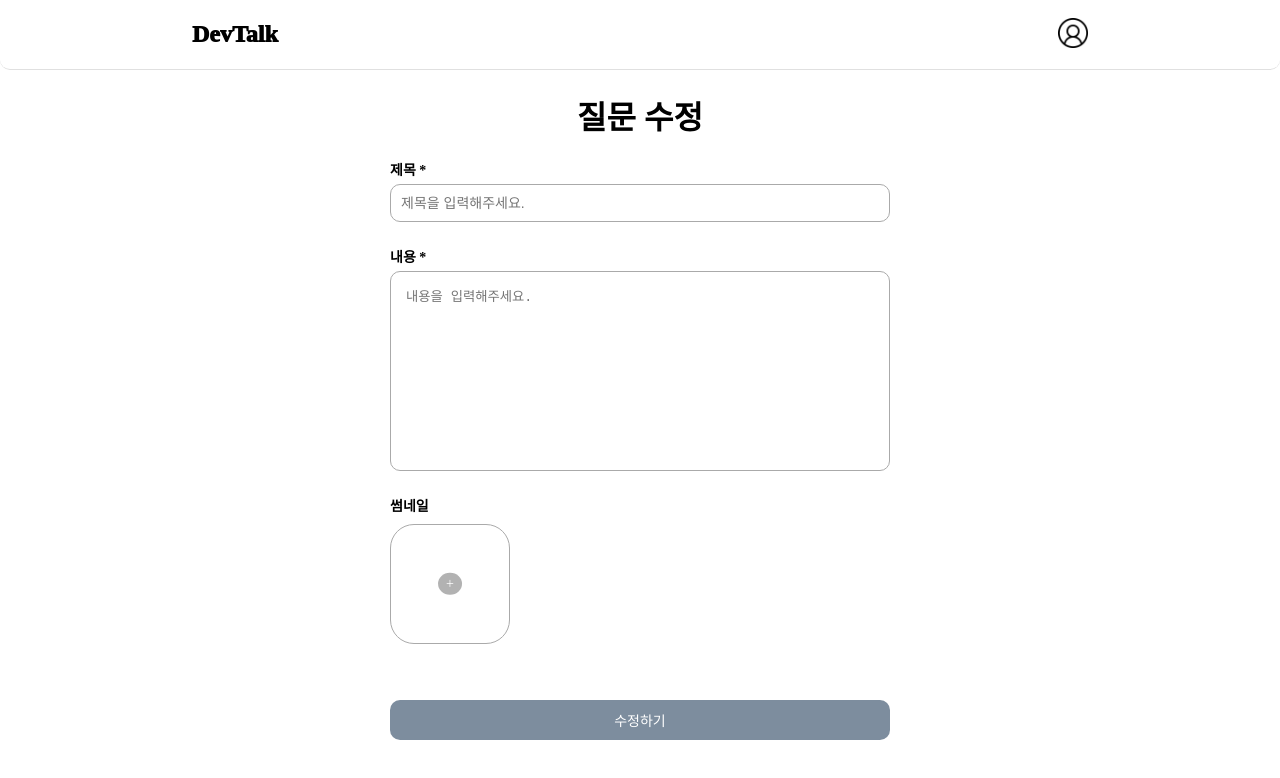
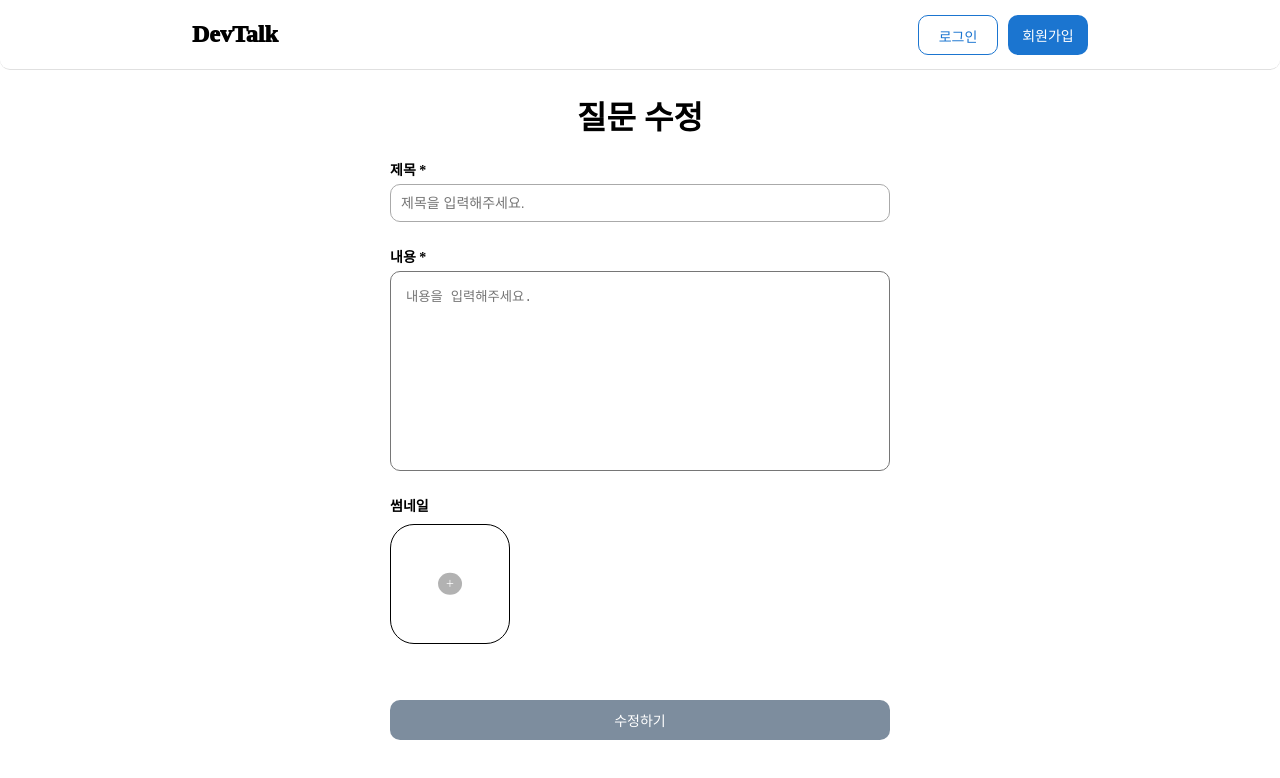
Before and after one commit to 100-hours-a-week/3-ian-kim-community-fe, a React (Vite) app: page /post/edit in a window 1280 px wide. Shown: the top 778 px of the page. Built offline with nearby package versions, Linux system fonts and the light colour scheme.

Commit message:
style: border 공통 스타일 설정

```diff
--- a/src/react/components/button/FormButton.module.css
+++ b/src/react/components/button/FormButton.module.css
@@ -3,7 +3,6 @@
   border: none;
   padding: 0.625rem;
   font-size: 0.875rem;
-  border-radius: 0.625rem;
   margin-top: 0.625rem;
   color: white;
   background-color: #3678bf;
--- a/src/react/components/header/Header.jsx
+++ b/src/react/components/header/Header.jsx
@@ -4,7 +4,7 @@ import HeaderProfile from '@/components/header/HeaderProfile.jsx'
 import Button from '@/components/button/Button.jsx'
 
 function Header() {
-  const isLoggedIn = true
+  const isLoggedIn = false
 
   return (
     <>
--- a/src/react/components/header/Header.module.css
+++ b/src/react/components/header/Header.module.css
@@ -24,13 +24,12 @@
   padding: 0.625rem 0.875rem;
   font-size: 0.875rem;
   font-weight: 500;
-  border-radius: 0.625rem;
   box-sizing: border-box;
 }
 
 .login-btn {
   background: none;
-  border: 1px solid rgb(27, 117, 208);
+  border: 0.0625rem solid rgb(27, 117, 208);
   color: rgb(27, 117, 208);
 }
 
--- a/src/react/components/header/HeaderProfile.module.css
+++ b/src/react/components/header/HeaderProfile.module.css
@@ -15,7 +15,6 @@
   top: 3.125rem;
   right: 0;
   background-color: #ffffff;
-  border-radius: 0.625rem;
   padding: 0.25rem;
   display: flex;
   flex-direction: column;
@@ -34,5 +33,4 @@
 
 .profile-dropdown-btn:hover {
   background-color: #f0f0f0;
-  border-radius: 0.625rem;
 }
--- a/src/react/components/input/FormInput.jsx
+++ b/src/react/components/input/FormInput.jsx
@@ -3,7 +3,7 @@ import styles from '@/components/input/FormInput.module.css'
 function FormInput({ type, id, value, placeholder, onChangeInput, ...attrs }) {
   return (
     <>
-      <input type={type} id={id} value={value} className={styles['form-input']} placeholder={placeholder} onChange={onChangeInput} autoComplete='off' {...attrs} />
+      <input type={type} id={id} value={value} className={`${styles['form-input']} border`} placeholder={placeholder} onChange={onChangeInput} autoComplete='off' {...attrs} />
     </>
   )
 }
--- a/src/react/components/input/FormInput.module.css
+++ b/src/react/components/input/FormInput.module.css
@@ -1,6 +1,4 @@
 .form-input {
   padding: 0.625rem;
   font-size: 0.875rem;
-  border: 0.0625rem solid #aaa;
-  border-radius: 0.625rem;
 }
--- a/src/react/components/modal/Modal.module.css
+++ b/src/react/components/modal/Modal.module.css
@@ -13,7 +13,6 @@
 
 .modal-content {
   padding: 1.875rem 3.125rem;
-  border-radius: 0.625rem;
   text-align: center;
   background-color: white;
 }
@@ -27,7 +26,6 @@
 
 .modal-btn {
   padding: 0.625rem 2.1875rem;
-  border-radius: 0.625rem;
   font-weight: 800;
 }
 
@@ -39,6 +37,6 @@
 
 .cancel-btn {
   background-color: white;
-  border: 0.125rem solid rgba(255, 121, 121, 0.8);
+  border: 0.0625rem solid rgba(255, 121, 121, 0.8);
   color: rgba(255, 121, 121, 0.8);
 }
--- a/src/react/index.css
+++ b/src/react/index.css
@@ -19,6 +19,9 @@ button {
 
 * {
   border-radius: 0.625rem;
-  border-color: #aaa;
   box-sizing: border-box;
 }
+
+.border {
+  border: 0.0625rem solid #aaa;
+}
```
